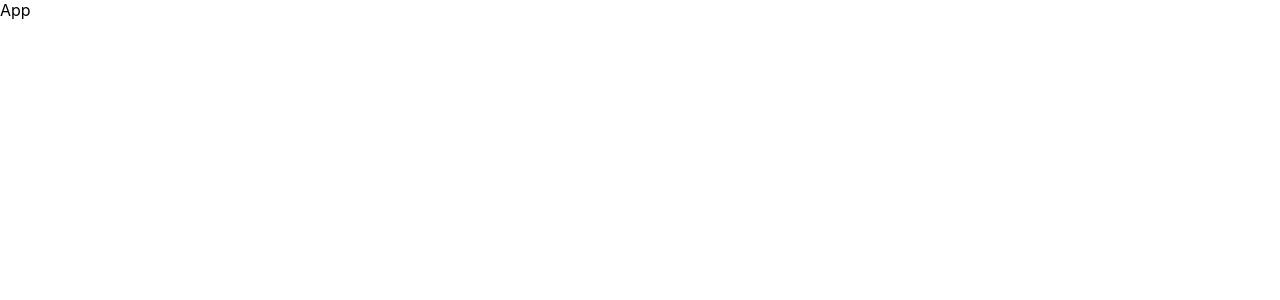
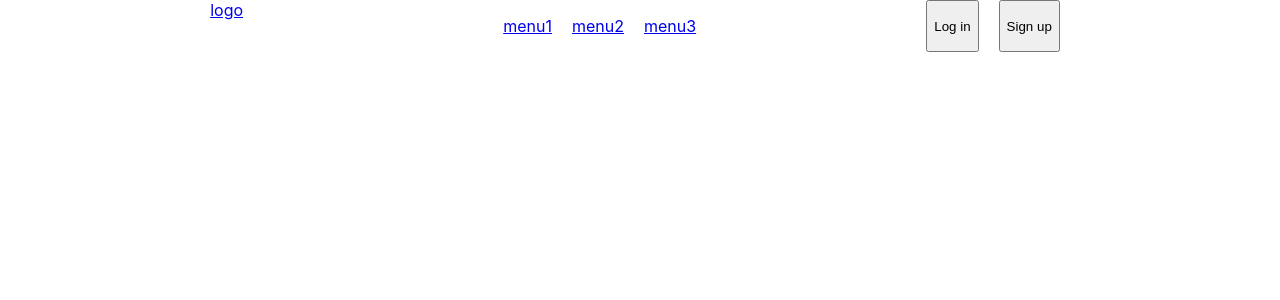
Before and after one commit to dongwook00/hello-cat, a React (Create React App) app: page / in a window 1280 px wide. Shown: the top 300 px of the page. Built offline with nearby package versions, Linux system fonts and the light colour scheme.

Commit message:
add 'Nav'

```diff
--- a/src/App.tsx
+++ b/src/App.tsx
@@ -1,7 +1,8 @@
 import React from 'react';
+import Nav from './components/Nav';
 
 const App = () => {
-  return <div>App</div>;
+  return <Nav />;
 };
 
 export default App;
--- /dev/null
+++ b/src/components/Nav.css
@@ -0,0 +1,19 @@
+.nav {
+  display: flex;
+  justify-content: space-evenly;
+}
+
+.nav-menu {
+  display: flex;
+}
+.nav-menu li {
+  margin: 0 10px;
+}
+
+.nav-submenu {
+  display: flex;
+}
+.nav-submenu button {
+  margin: 0 10px;
+  cursor: pointer;
+}
--- /dev/null
+++ b/src/components/Nav.tsx
@@ -0,0 +1,29 @@
+import React from 'react';
+import './Nav.css';
+
+const Nav = () => {
+  return (
+    <nav className="nav" aria-label="Main Navigation">
+      <a href="#" className="nav-logo" aria-label="Home page">
+        logo
+      </a>
+      <ul className="nav-menu">
+        <li>
+          <a href="#">menu1</a>
+        </li>
+        <li>
+          <a href="#">menu2</a>
+        </li>
+        <li>
+          <a href="#">menu3</a>
+        </li>
+      </ul>
+      <div className="nav-submenu">
+        <button role="button">Log in</button>
+        <button role="button">Sign up</button>
+      </div>
+    </nav>
+  );
+};
+
+export default Nav;
--- a/src/index.css
+++ b/src/index.css
@@ -9,3 +9,7 @@ body {
 code {
   font-family: source-code-pro, Menlo, Monaco, Consolas, "Courier New", monospace;
 }
+
+ul {
+  list-style: none;
+}
```
